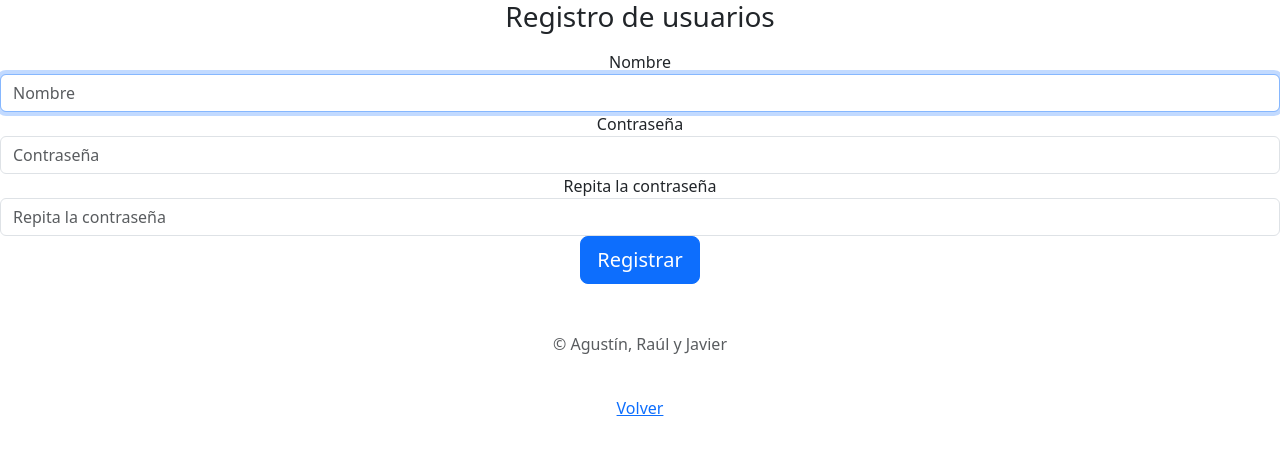
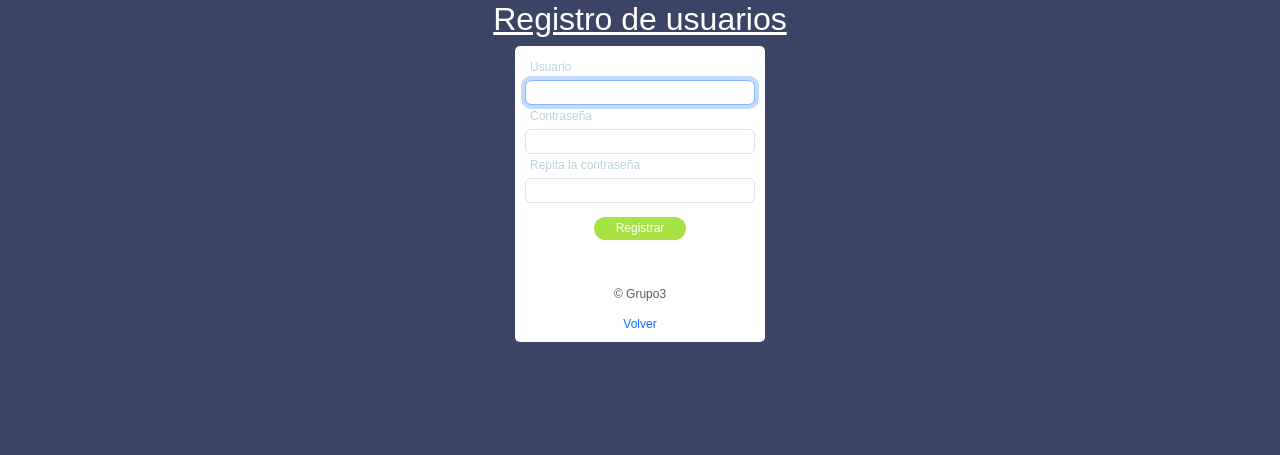
Before and after one commit to IESAlisal/22asir2proyecto-grupo3, a PHP site: page /registro.php in a window 1280 px wide. Shown: the top 455 px of the page. Run offline with PHP 8.4, Linux system fonts and the light colour scheme; some libraries are stand-ins or nearby versions.

Commit message:
Add files via upload

```diff
--- /dev/null
+++ b/css/estiloRegistro.css
@@ -0,0 +1,61 @@
+body {
+    place-items: center;
+    font-family: 'Montserrat', sans-serif;
+    color: rgb(0, 0, 0);
+    font-weight: 400;
+    font-size: 0.75rem;
+    line-height: 1.15;
+    background-color: #3b4465;
+    position: relative;
+}
+h2 {
+    text-align: center;
+    color: #ffffff;
+    text-decoration: underline
+}
+form {
+    background-color: #fff;
+    border: none;
+    border-radius: 5px;
+    width: 250px;
+    padding: 10px;
+    margin: 0 auto;
+    display: flex;
+    flex-direction: column;
+    text-align: center;
+}
+label {
+    color: #bad3db;
+    padding: 5px;
+    text-align: left;
+}
+/*Efecto boton*/
+button{
+    align-items: center;
+    border: none;
+    border-radius: 50px;
+    padding: 5px;
+    width: 40%;
+    margin: auto;
+    transition: 0.5s ease-in-out;
+    background-color: #a7e245;
+    color: #ffffff;
+}
+
+input {
+    background-color: #d7e7f1;
+    border: solid #b4e9fd 1px;
+    border-radius: 5px;
+    height: 25px;
+    width: 93%;
+    margin: auto;
+}
+/*Efecto enlace*/
+a {
+    text-decoration: none;
+    text-align: center;
+    transition: all 0.5s;
+}
+a:hover {
+    color:purple; font-size:12.1px;
+}
--- a/registro.php
+++ b/registro.php
@@ -1,10 +1,8 @@
 <?php
 include_once 'funcionesBaseDatos.php';
 
-// Comprobamos si tenemos que reservar
 if (isset($_POST['registrar']))
 {
-    // Preparamos la consulta
     $nombre  =  $_POST['nombre'];
     $password     = $_POST['password'];
     $password2 = $_POST['password2'];
@@ -30,41 +28,33 @@ if (isset($_POST['registrar']))
     else
         $error = "Las contraseñas no coinciden";
 }
-
 ?>
-
 <!DOCTYPE html>
 <html>
   <head>
     <meta charset="utf-8">
     <meta name="viewport" content="width=device-width, initial-scale=1, shrink-to-fit=no">
     <title>Registro</title>
-
-    <!-- Bootstrap CSS -->
     <link href="css/bootstrap.min.css" rel="stylesheet">
-
-    <link rel="stylesheet" href="css/estilos.css">
-
+    <link rel="stylesheet" href="css/estiloRegistro.css">
   </head>
-
   <body class="text-center">
     <?php if(isset($mensaje)) echo "<div class='aviso-linea'>$mensaje</div>"; ?>
     <?php if(isset($error)) echo "<div class='error'>$error</div>"; ?>
 
+    <h2>Registro de usuarios</h2>
     <form class="form-signin" action='<?php echo htmlspecialchars($_SERVER['PHP_SELF']);?>' method='post'>
-      <h1 class="h3 mb-3 font-weight-normal">Registro de usuarios</h1>
-      <label for="inputEmail" class="sr-only">Nombre</label>
-      <input type="text" name="nombre" class="form-control" placeholder="Nombre" required autofocus>
-      <label for="inputPassword" class="sr-only">Contraseña</label>
-      <input type="password" name="password" class="form-control" placeholder="Contraseña" required>
-      <label for="inputPassword" class="sr-only">Repita la contraseña</label>
-      <input type="password" name="password2" class="form-control" placeholder="Repita la contraseña" required>
+      <label>Usuario</label>
+      <input type="text" name="nombre" class="form-control" required autofocus>
+      <label>Contraseña</label>
+      <input type="password" name="password" class="form-control" required>
+      <label>Repita la contraseña</label>
+      <input type="password" name="password2" class="form-control" required>
+      </br>
+      <button type="submit" name="registrar">Registrar</button>
+      <p class="mt-5 mb-3 text-muted">&copy; Grupo3 </p>
 
-      <button class="btn btn-lg btn-primary btn-block" type="submit" name="registrar">Registrar</button>
-      <p class="mt-5 mb-3 text-muted">&copy; Agustín, Raúl y Javier</p>
+      <a href="login.php">Volver</a>
     </form>
-    <br>
-	<a href="login.php">Volver</a>
-
   </body>
 </html>
```
Also changed, not shown: css/estiloLogin.css (added, +61 -0 lines), funcionesBaseDatos.php (+1 -77 lines), login.php (+12 -24 lines).
